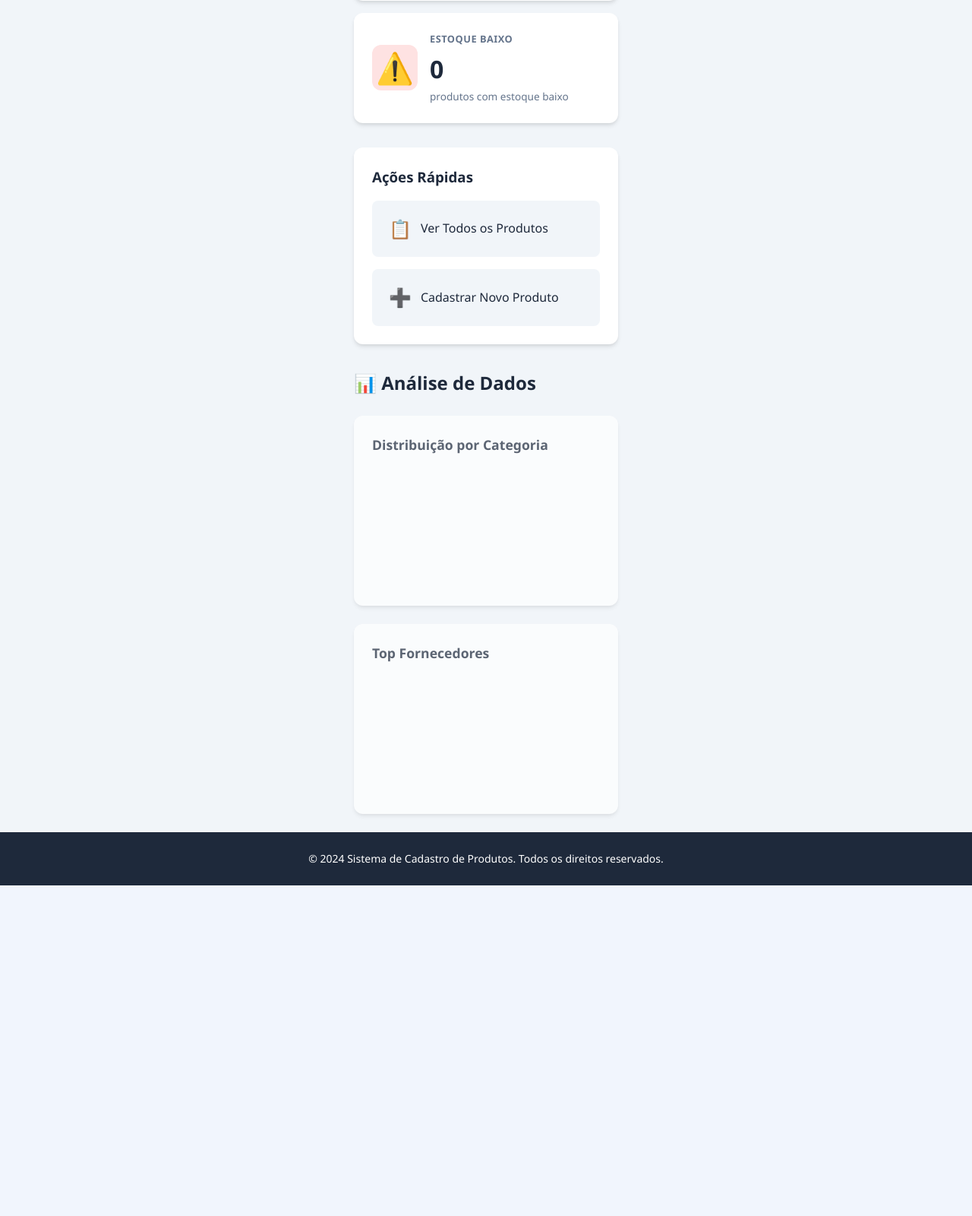
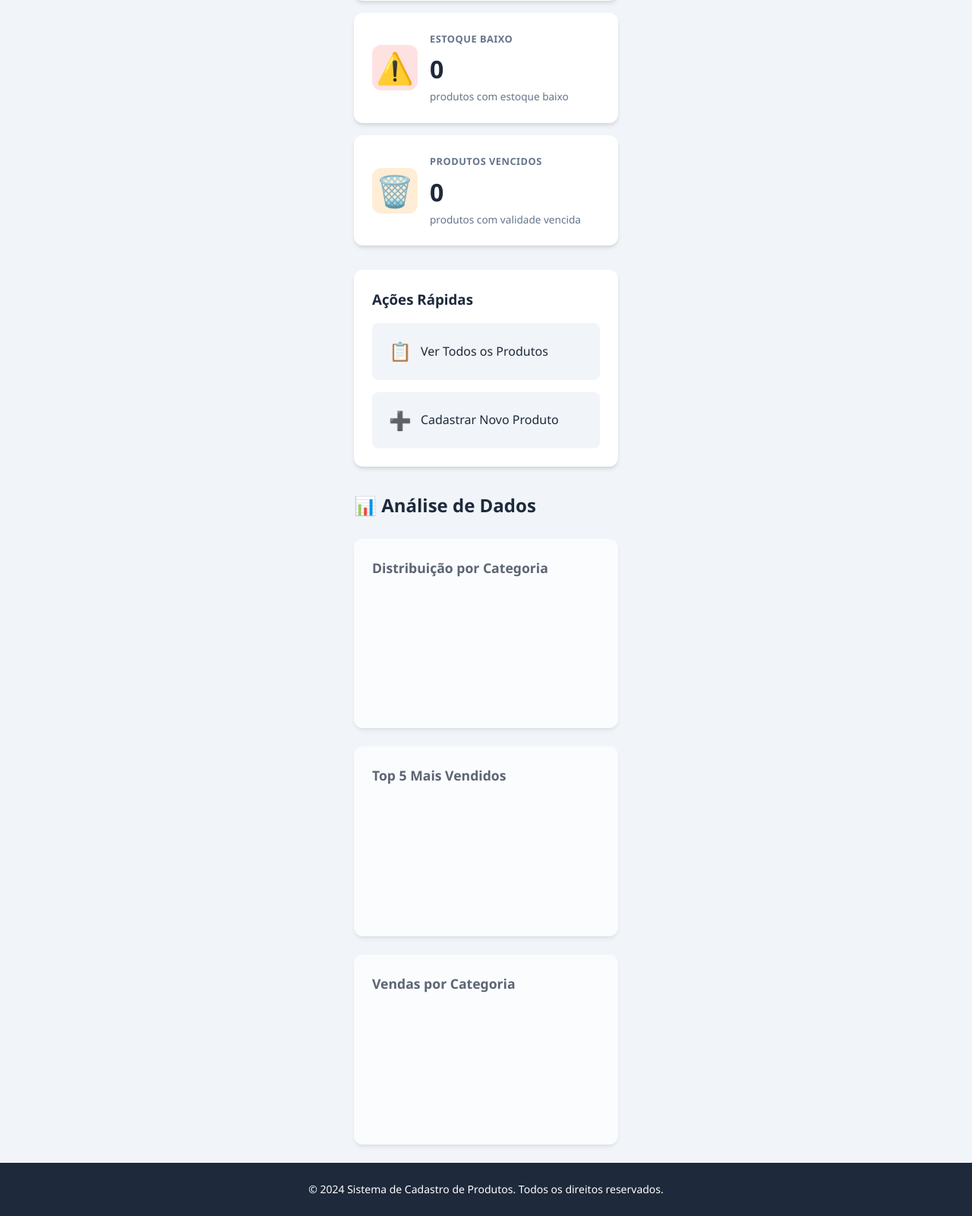
Before and after one commit to NANDworld/sitedashboard, a Flask app: page / in a window 1280 px wide. Shown: the part 625-2225 px from the top of the page at 76% size. Before the commit the page ends 1790 px from the top, so only its background shows below. Run offline with Flask 3, Linux system fonts and the light colour scheme; data that the repository does not hold is empty; a map, chart or similar area stays blank.

Commit message:
Features: campo validade, backup automático, dashboard atualizado

```diff
--- a/app.py
+++ b/app.py
@@ -2,33 +2,31 @@
 # -*- coding: utf-8 -*-
 """
 Sistema de Cadastro de Produtos com Dashboard Gerencial
-Flask + SQLite
+Flask + SQLite + Backup Automático
+Nome do Solicitante: Gestor da Filial Norte
 """
 
 import sqlite3
 import os
-from datetime import datetime
+import shutil
+from datetime import datetime, timedelta
 from flask import Flask, render_template, request, redirect, url_for, flash, get_flashed_messages
-from collections import defaultdict
 
 app = Flask(__name__)
 app.secret_key = 'sistema_produtos_secret_key_2024'
 
 # Configuração do banco de dados
-DATABASE = os.path.join(os.path.dirname(os.path.abspath(__file__)), 'produtos.db')
+DATABASE = os.path.join(os.path.dirname(os.path.abspath(__file__)), 'dbfilialnorte.db')
+BACKUP_DIR = 'C:/BKP_BANCO'
 
 def get_db_connection():
-    """Cria conexão com o banco de dados SQLite"""
     conn = sqlite3.connect(DATABASE)
     conn.row_factory = sqlite3.Row
     return conn
 
 def init_db():
-    """Inicializa o banco de dados com a tabela de produtos"""
     conn = get_db_connection()
     cursor = conn.cursor()
-
-    # Cria a tabela de produtos se não existir
     cursor.execute('''
         CREATE TABLE IF NOT EXISTS produtos (
             id INTEGER PRIMARY KEY AUTOINCREMENT,
@@ -37,240 +35,227 @@ def init_db():
             preco REAL NOT NULL,
             quantidade INTEGER NOT NULL DEFAULT 0,
             fornecedor TEXT NOT NULL,
+            validade DATE,
+            vendido INTEGER NOT NULL DEFAULT 0,
             criado_em TIMESTAMP DEFAULT CURRENT_TIMESTAMP,
             atualizado_em TIMESTAMP DEFAULT CURRENT_TIMESTAMP
         )
     ''')
-
+    cursor.execute('CREATE INDEX IF NOT EXISTS idx_nome ON produtos(nome)')
+    cursor.execute('CREATE INDEX IF NOT EXISTS idx_categoria ON produtos(categoria)')
+    cursor.execute('CREATE INDEX IF NOT EXISTS idx_fornecedor ON produtos(fornecedor)')
+    cursor.execute('CREATE INDEX IF NOT EXISTS idx_validade ON produtos(validade)')
+    cursor.execute('CREATE INDEX IF NOT EXISTS idx_vendido ON produtos(vendido)')
     conn.commit()
     conn.close()
 
-# Ruta inicial - Dashboard
+def criar_backup():
+    try:
+        if not os.path.exists(BACKUP_DIR):
+            os.makedirs(BACKUP_DIR)
+        if not os.path.exists(DATABASE):
+            return False
+        timestamp = datetime.now().strftime('%d%m%Y%H%M')
+        backup_name = f'BKP-{timestamp}.db'
+        backup_path = os.path.join(BACKUP_DIR, backup_name)
+        shutil.copy2(DATABASE, backup_path)
+        return True
+    except Exception as e:
+        print(f'Erro no backup: {e}')
+        return False
+
+def schedule_backups():
+    import threading
+    def backup_thread():
+        while True:
+            now = datetime.now()
+            if now.hour < 6:
+                next_run = now.replace(hour=6, minute=0, second=0, microsecond=0)
+            elif now.hour < 18:
+                next_run = now.replace(hour=18, minute=0, second=0, microsecond=0)
+            else:
+                next_run = (now + timedelta(days=1)).replace(hour=6, minute=0, second=0, microsecond=0)
+            sleep_seconds = (next_run - now).total_seconds()
+            if sleep_seconds > 0:
+                import time
+                time.sleep(sleep_seconds)
+            if criar_backup():
+                print(f'Backup realizado: {datetime.now().strftime("%d/%m/%Y %H:%M")}')
+    thread = threading.Thread(target=backup_thread, daemon=True)
+    thread.start()
+
 @app.route('/')
 def dashboard():
-    """Exibe o dashboard gerencial com métricas principais"""
     conn = get_db_connection()
+    total_produtos = conn.execute('SELECT COUNT(*) FROM produtos').fetchone()[0]
+    total_unidades = conn.execute('SELECT SUM(quantidade) FROM produtos').fetchone()[0] or 0
+    valor_total = conn.execute('SELECT SUM(preco * quantidade) FROM produtos').fetchone()[0] or 0
+    estoque_baixo = conn.execute('SELECT COUNT(*) FROM produtos WHERE quantidade <= 10').fetchone()[0]
+    hoje = datetime.now().strftime('%Y-%m-%d')
+    produtos_vencidos = conn.execute('SELECT COUNT(*) FROM produtos WHERE validade IS NOT NULL AND validade < ?', (hoje,)).fetchone()[0]
+    produtos_baixo = conn.execute('SELECT nome, quantidade FROM produtos WHERE quantidade <= 10').fetchall()
+    produtos_vencidos_list = conn.execute('SELECT nome, validade FROM produtos WHERE validade IS NOT NULL AND validade < ?', (hoje,)).fetchall()
+    top_vendidos = conn.execute('SELECT nome, vendido FROM produtos ORDER BY vendido DESC LIMIT 5').fetchall()
+    categoria_stats = conn.execute('SELECT categoria, COUNT(*) as total, SUM(preco * quantidade) as valor FROM produtos GROUP BY categoria ORDER BY total DESC LIMIT 5').fetchall()
+    vendas_categoria = conn.execute('SELECT categoria, SUM(vendido) as total_vendas FROM produtos GROUP BY categoria ORDER BY total_vendas DESC LIMIT 5').fetchall()
+    conn.close()
+    return render_template('index.html',
+                         total_produtos=total_produtos, total_unidades=total_unidades,
+                         valor_total=valor_total, estoque_baixo=estoque_baixo,
+                         produtos_vencidos=produtos_vencidos,
+                         produtos_baixo=produtos_baixo, produtos_vencidos_list=produtos_vencidos_list,
+                         top_vendidos=top_vendidos, categoria_stats=categoria_stats,
+                         vendas_categoria=vendas_categoria, lazy_mode=True)
 
-    # Total de produtos cadastrados
-    total_produtos = conn.execute('SELECT COUNT(*) FROM produtos').fetchone()[0]
-
-    # Total de unidades em estoque
-    total_unidades = conn.execute('SELECT SUM(quantidade) FROM produtos').fetchone()[0] or 0
-
-    # Valor total do estoque (preço * quantidade)
-    valor_total = conn.execute('SELECT SUM(preco * quantidade) FROM produtos').fetchone()[0] or 0
-
-    # Produtos com estoque baixo (quantidade <= 10)
-    estoque_baixo = conn.execute('SELECT COUNT(*) FROM produtos WHERE quantidade <= 10').fetchone()[0]
-
-    # Lista de produtos com estoque baixo para alerta
-    produtos_baixo = conn.execute('SELECT nome, quantidade FROM produtos WHERE quantidade <= 10').fetchall()
-
-    # Dados para gráficos - lazy loading mode
-    # Categoria distribution
-    categoria_stats = conn.execute('''
-        SELECT categoria, COUNT(*) as total, SUM(preco * quantidade) as valor
-        FROM produtos
-        GROUP BY categoria
-        ORDER BY total DESC
-        LIMIT 5
-    ''').fetchall()
-
-    # Estoque por fornecedor (top 5)
-    fornecedor_stats = conn.execute('''
-        SELECT fornecedor, COUNT(*) as total, SUM(quantidade) as unidades
-        FROM produtos
-        GROUP BY fornecedor
-        ORDER BY total DESC
-        LIMIT 5
-    ''').fetchall()
-
-    conn.close()
-
-    return render_template('index.html',
-                         total_produtos=total_produtos,
-                         total_unidades=total_unidades,
-                         valor_total=valor_total,
-                         estoque_baixo=estoque_baixo,
-                         produtos_baixo=produtos_baixo,
-                         categoria_stats=categoria_stats,
-                         fornecedor_stats=fornecedor_stats,
-                         lazy_mode=True)
-
-# Listar todos os produtos
 @app.route('/produtos')
 def listar_produtos():
-    """Lista todos os produtos com possibilidade de pesquisa"""
     termo_pesquisa = request.args.get('pesquisa', '')
-
     conn = get_db_connection()
-
     if termo_pesquisa:
-        produtos = conn.execute(
-            '''SELECT * FROM produtos
-               WHERE nome LIKE ? OR categoria LIKE ? OR fornecedor LIKE ?
-               ORDER BY nome''',
-            (f'%{termo_pesquisa}%', f'%{termo_pesquisa}%', f'%{termo_pesquisa}%')
-        ).fetchall()
+        produtos = conn.execute('SELECT * FROM produtos WHERE nome LIKE ? OR categoria LIKE ? OR fornecedor LIKE ? ORDER BY nome',
+                              (f'%{termo_pesquisa}%', f'%{termo_pesquisa}%', f'%{termo_pesquisa}%')).fetchall()
     else:
         produtos = conn.execute('SELECT * FROM produtos ORDER BY nome').fetchall()
-
     conn.close()
-
     return render_template('produtos.html', produtos=produtos, termo_pesquisa=termo_pesquisa)
 
-# Página de cadastro
 @app.route('/produto/novo', methods=['GET', 'POST'])
 def novo_produto():
-    """Formulário para cadastrar novo produto"""
-
     if request.method == 'POST':
-        # Coleta dados do formulário
         nome = request.form.get('nome', '').strip()
         categoria = request.form.get('categoria', '').strip()
         preco = request.form.get('preco', '').strip()
         quantidade = request.form.get('quantidade', '').strip()
         fornecedor = request.form.get('fornecedor', '').strip()
-
-        # Validação dos dados
+        validade = request.form.get('validade', '').strip()
         erros = []
-
         if not nome:
             erros.append('O nome do produto é obrigatório.')
         elif len(nome) < 3:
             erros.append('O nome deve ter pelo menos 3 caracteres.')
-
         if not categoria:
             erros.append('A categoria é obrigatória.')
-
         try:
             preco_valor = float(preco.replace(',', '.'))
             if preco_valor <= 0:
                 erros.append('O preço deve ser maior que zero.')
         except (ValueError, TypeError):
             erros.append('O preço deve ser um número válido.')
-
         try:
             quantidade_valor = int(quantidade)
             if quantidade_valor < 0:
                 erros.append('A quantidade não pode ser negativa.')
         except (ValueError, TypeError):
             erros.append('A quantidade deve ser um número inteiro válido.')
-
         if not fornecedor:
             erros.append('O fornecedor é obrigatório.')
-
+        if validade:
+            try:
+                datetime.strptime(validade, '%Y-%m-%d')
+            except ValueError:
+                erros.append('Data de validade inválida. Use o formato AAAA-MM-DD.')
         if erros:
             for erro in erros:
                 flash(erro, 'error')
             return render_template('formulario.html', produto=None, acao='cadastrar')
-
-        # Insere no banco de dados
         conn = get_db_connection()
-        conn.execute(
-            '''INSERT INTO produtos (nome, categoria, preco, quantidade, fornecedor)
-               VALUES (?, ?, ?, ?, ?)''',
-            (nome, categoria, preco_valor, quantidade_valor, fornecedor)
-        )
+        conn.execute('INSERT INTO produtos (nome, categoria, preco, quantidade, fornecedor, validade) VALUES (?, ?, ?, ?, ?, ?)',
+                    (nome, categoria, preco_valor, quantidade_valor, fornecedor, validade or None))
         conn.commit()
         conn.close()
-
         flash('Produto cadastrado com sucesso!', 'success')
         return redirect(url_for('listar_produtos'))
-
     return render_template('formulario.html', produto=None, acao='cadastrar')
 
-# Página de edição
 @app.route('/produto/editar/<int:id>', methods=['GET', 'POST'])
 def editar_produto(id):
-    """Formulário para editar produto existente"""
     conn = get_db_connection()
     produto = conn.execute('SELECT * FROM produtos WHERE id = ?', (id,)).fetchone()
-
     if not produto:
         flash('Produto não encontrado.', 'error')
         conn.close()
         return redirect(url_for('listar_produtos'))
-
     if request.method == 'POST':
-        # Coleta dados
         nome = request.form.get('nome', '').strip()
         categoria = request.form.get('categoria', '').strip()
         preco = request.form.get('preco', '').strip()
         quantidade = request.form.get('quantidade', '').strip()
         fornecedor = request.form.get('fornecedor', '').strip()
-
-        # Validação
+        validade = request.form.get('validade', '').strip()
         erros = []
-
         if not nome:
             erros.append('O nome do produto é obrigatório.')
         elif len(nome) < 3:
             erros.append('O nome deve ter pelo menos 3 caracteres.')
-
         if not categoria:
             erros.append('A categoria é obrigatória.')
-
         try:
             preco_valor = float(preco.replace(',', '.'))
             if preco_valor <= 0:
                 erros.append('O preço deve ser maior que zero.')
         except (ValueError, TypeError):
             erros.append('O preço deve ser um número válido.')
-
         try:
             quantidade_valor = int(quantidade)
             if quantidade_valor < 0:
                 erros.append('A quantidade não pode ser negativa.')
         except (ValueError, TypeError):
             erros.append('A quantidade deve ser um número inteiro válido.')
-
         if not fornecedor:
             erros.append('O fornecedor é obrigatório.')
-
+        if validade:
+            try:
+                datetime.strptime(validade, '%Y-%m-%d')
+            except ValueError:
+                erros.append('Data de validade inválida. Use o formato AAAA-MM-DD.')
         if erros:
             for erro in erros:
                 flash(erro, 'error')
             conn.close()
             return render_template('formulario.html', produto=produto, acao='editar')
-
-        # Atualiza no banco
-        conn.execute(
-            '''UPDATE produtos
-               SET nome=?, categoria=?, preco=?, quantidade=?, fornecedor=?, atualizado_em=CURRENT_TIMESTAMP
-               WHERE id=?''',
-            (nome, categoria, preco_valor, quantidade_valor, fornecedor, id)
-        )
+        conn.execute('UPDATE produtos SET nome=?, categoria=?, preco=?, quantidade=?, fornecedor=?, validade=?, atualizado_em=CURRENT_TIMESTAMP WHERE id=?',
+                    (nome, categoria, preco_valor, quantidade_valor, fornecedor, validade or None, id))
         conn.commit()
         conn.close()
-
         flash('Produto atualizado com sucesso!', 'success')
         return redirect(url_for('listar_produtos'))
-
     conn.close()
     return render_template('formulario.html', produto=produto, acao='editar')
 
-# Excluir produto
-@app.route('/produto/excluir/<int:id>', methods=['POST'])
-def excluir_produto(id):
-    """Exclui um produto do banco de dados"""
+@app.route('/produto/vender/<int:id>', methods=['POST'])
+def vender_produto(id):
     conn = get_db_connection()
     produto = conn.execute('SELECT * FROM produtos WHERE id = ?', (id,)).fetchone()
-
     if not produto:
         flash('Produto não encontrado.', 'error')
         conn.close()
         return redirect(url_for('listar_produtos'))
+    if produto['quantidade'] <= 0:
+        flash('Produto sem estoque!', 'error')
+        conn.close()
+        return redirect(url_for('listar_produtos'))
+    conn.execute('UPDATE produtos SET quantidade = quantidade - 1, vendido = vendido + 1 WHERE id = ?', (id,))
+    conn.commit()
+    conn.close()
+    flash('Venda registrada com sucesso!', 'success')
+    return redirect(url_for('dashboard'))
 
+@app.route('/produto/excluir/<int:id>', methods=['POST'])
+def excluir_produto(id):
+    conn = get_db_connection()
+    produto = conn.execute('SELECT * FROM produtos WHERE id = ?', (id,)).fetchone()
+    if not produto:
+        flash('Produto não encontrado.', 'error')
+        conn.close()
+        return redirect(url_for('listar_produtos'))
     conn.execute('DELETE FROM produtos WHERE id = ?', (id,))
     conn.commit()
     conn.close()
-
     flash('Produto excluído com sucesso!', 'success')
     return redirect(url_for('listar_produtos'))
 
-# Inicializa o banco de dados ao iniciar a aplicação
 init_db()
+schedule_backups()
 
 if __name__ == '__main__':
     app.run(debug=True, host='0.0.0.0', port=8009)
--- a/static/style.css
+++ b/static/style.css
@@ -135,6 +135,7 @@ body {
 .card-green .card-icon { background: #dcfce7; }
 .card-purple .card-icon { background: #ede9fe; }
 .card-red .card-icon { background: #fee2e2; }
+.card-orange .card-icon { background: #ffedd5; }
 
 .card-content h3 {
     font-size: 0.8rem;
--- a/templates/index.html
+++ b/templates/index.html
@@ -66,6 +66,15 @@
                     <p class="card-description">produtos com estoque baixo</p>
                 </div>
             </div>
+
+            <div class="card card-orange">
+                <div class="card-icon">🗑️</div>
+                <div class="card-content">
+                    <h3>Produtos Vencidos</h3>
+                    <p class="card-value">{{ produtos_vencidos }}</p>
+                    <p class="card-description">produtos com validade vencida</p>
+                </div>
+            </div>
         </div>
 
         {% if produtos_baixo %}
@@ -75,6 +84,18 @@
             <ul>
                 {% for prod in produtos_baixo %}
                 <li>{{ prod['nome'] }} - {{ prod['quantidade'] }} unidades</li>
+                {% endfor %}
+            </ul>
+        </div>
+        {% endif %}
+
+        {% if produtos_vencidos_list %}
+        <div class="alert alert-error">
+            <h4>🗑️ Produtos Vencidos</h4>
+            <p>Os seguintes produtos estão com validade vencida:</p>
+            <ul>
+                {% for prod in produtos_vencidos_list %}
+                <li>{{ prod['nome'] }} - Venceu em: {{ prod['validade'] }}</li>
                 {% endfor %}
             </ul>
         </div>
@@ -102,13 +123,16 @@
                     <h3>Distribuição por Categoria</h3>
                     <canvas id="chart-categoria"></canvas>
                 </div>
-            <div class="chart-card lazy-chart" data-chart="fornecedor">
-                <h3>Top Fornecedores</h3>
-                <canvas id="chart-fornecedor"></canvas>
+                <div class="chart-card lazy-chart" data-chart="vendas">
+                    <h3>Top 5 Mais Vendidos</h3>
+                    <canvas id="chart-vendas"></canvas>
+                </div>
+                <div class="chart-card lazy-chart" data-chart="vendas_categoria">
+                    <h3>Vendas por Categoria</h3>
+                    <canvas id="chart-vendas-categoria"></canvas>
                 </div>
             </div>
         </section>
-
     </main>
 
     <footer class="footer">
@@ -119,18 +143,18 @@
 
     {% if categoria_stats %}
     <script>
-// Dados dos gráficos vindos do backend
     window.chartData = {
         categorias: {{ categoria_stats | map(attribute='categoria') | list | tojson }},
         quantidades: {{ categoria_stats | map(attribute='total') | list | tojson }},
-    fornecedores: {{ fornecedor_stats | map(attribute='fornecedor') | list | tojson }},
-    valores: {{ fornecedor_stats | map(attribute='total') | list | tojson }}
+        top_vendidos: {{ top_vendidos | map(attribute='nome') | list | tojson }},
+        vendas_valores: {{ top_vendidos | map(attribute='vendido') | list | tojson }},
+        vendas_cat: {{ vendas_categoria | map(attribute='categoria') | list | tojson }},
+        cat_vendas: {{ vendas_categoria | map(attribute='total_vendas') | list | tojson }}
     };
     </script>
     {% endif %}
 
     <script>
-// Lazy loading para gráficos - só carrega quando visíveis
     document.addEventListener('DOMContentLoaded', function() {
         const lazyCharts = document.querySelectorAll('.lazy-chart');
 
@@ -154,54 +178,37 @@ document.addEventListener('DOMContentLoaded', function() {
 
     function initChart(type) {
         if (typeof Chart === 'undefined') return;
-
-    const ctx = document.getElementById('chart-' + type)?.getContext('2d');
-    if (!ctx) return;
-
         const data = window.chartData;
 
-    if (type === 'categoria' && data.categorias && data.categorias.length > 0) {
-        new Chart(ctx, {
+        if (type === 'categoria' && data.categorias?.length > 0) {
+            new Chart(document.getElementById('chart-categoria'), {
                 type: 'doughnut',
                 data: {
                     labels: data.categorias,
-                datasets: [{
-                    data: data.quantidades,
-                    backgroundColor: ['#3b82f6', '#8b5cf6', '#10b981', '#f59e0b', '#ef4444']
-                }]
+                    datasets: [{ data: data.quantidades, backgroundColor: ['#3b82f6', '#8b5cf6', '#10b981', '#f59e0b', '#ef4444'] }]
                 },
-            options: {
-                responsive: true,
-                plugins: {
-                    legend: { position: 'bottom' }
-                }
-            }
+                options: { responsive: true, plugins: { legend: { position: 'bottom' } } }
             });
-    } else if (type === 'fornecedor' && data.fornecedores && data.fornecedores.length > 0) {
-        new Chart(ctx, {
+        } else if (type === 'vendas' && data.top_vendidos?.length > 0) {
+            new Chart(document.getElementById('chart-vendas'), {
                 type: 'bar',
                 data: {
-                labels: data.fornecedores,
-                datasets: [{
-                    label: 'Total Produtos',
-                    data: data.valores,
-                    backgroundColor: '#3b82f6'
-                }]
+                    labels: data.top_vendidos,
+                    datasets: [{ label: 'Qtd Vendida', data: data.vendas_valores, backgroundColor: '#22c55e' }]
                 },
-            options: {
-                responsive: true,
-                plugins: {
-                    legend: { display: false }
+                options: { responsive: true, plugins: { legend: { display: false } }, scales: { y: { beginAtZero: true } } }
+            });
+        } else if (type === 'vendas_categoria' && data.vendas_cat?.length > 0) {
+            new Chart(document.getElementById('chart-vendas-categoria'), {
+                type: 'pie',
+                data: {
+                    labels: data.vendas_cat,
+                    datasets: [{ data: data.cat_vendas, backgroundColor: ['#3b82f6', '#8b5cf6', '#10b981', '#f59e0b', '#ef4444'] }]
                 },
-                scales: {
-                    y: { beginAtZero: true }
-                }
-            }
+                options: { responsive: true, plugins: { legend: { position: 'bottom' } } }
             });
         }
     }
     </script>
-
-
 </body>
 </html>
```
Also changed, not shown: backup_scheduler.py (added, +67 -0 lines), banco_de_dados.txt (+16 -23 lines), templates/formulario.html (+9 -0 lines), templates/produtos.html (+20 -8 lines), 1 other file. Lines whose indentation alone changed are shown as unchanged.
